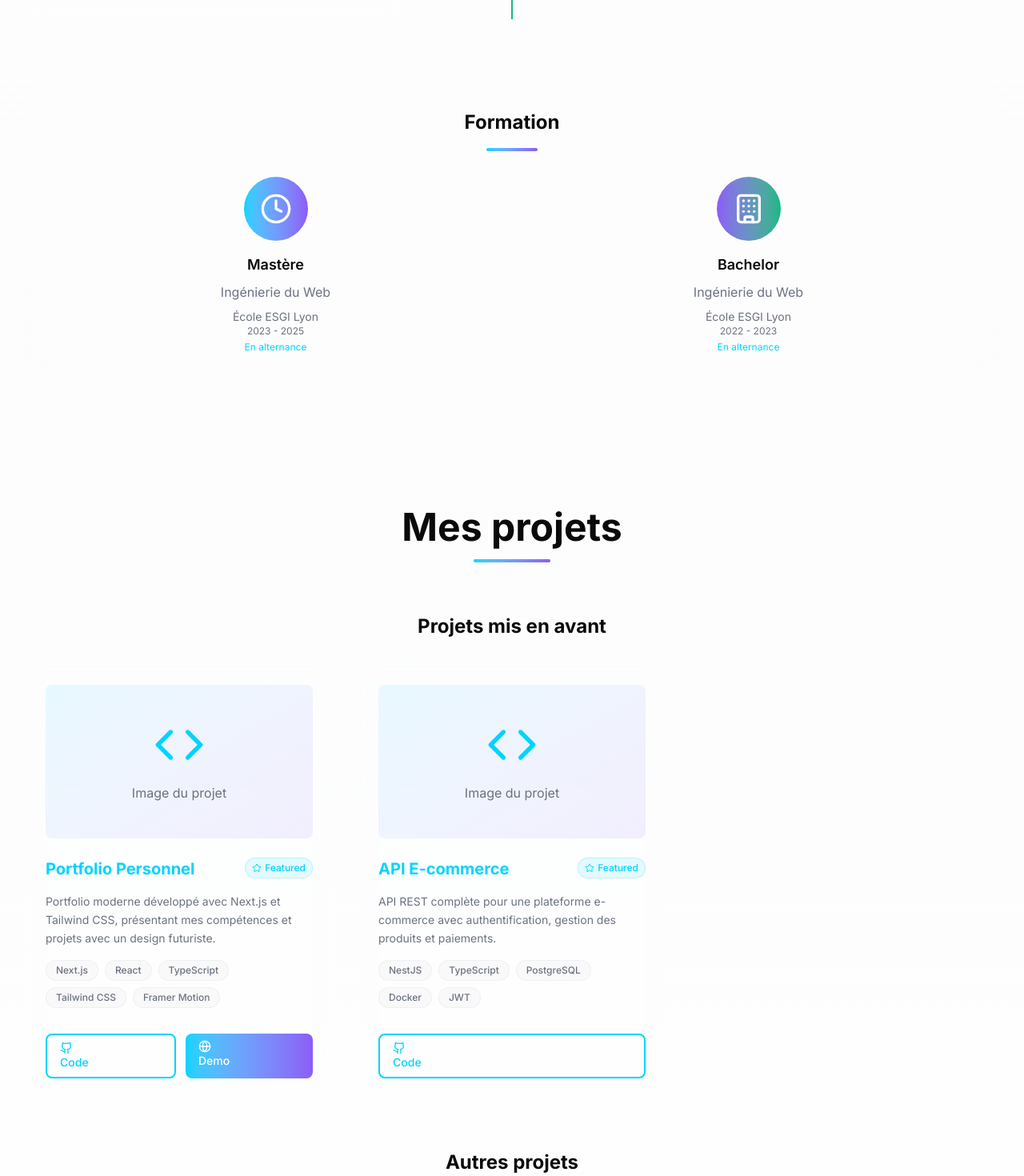
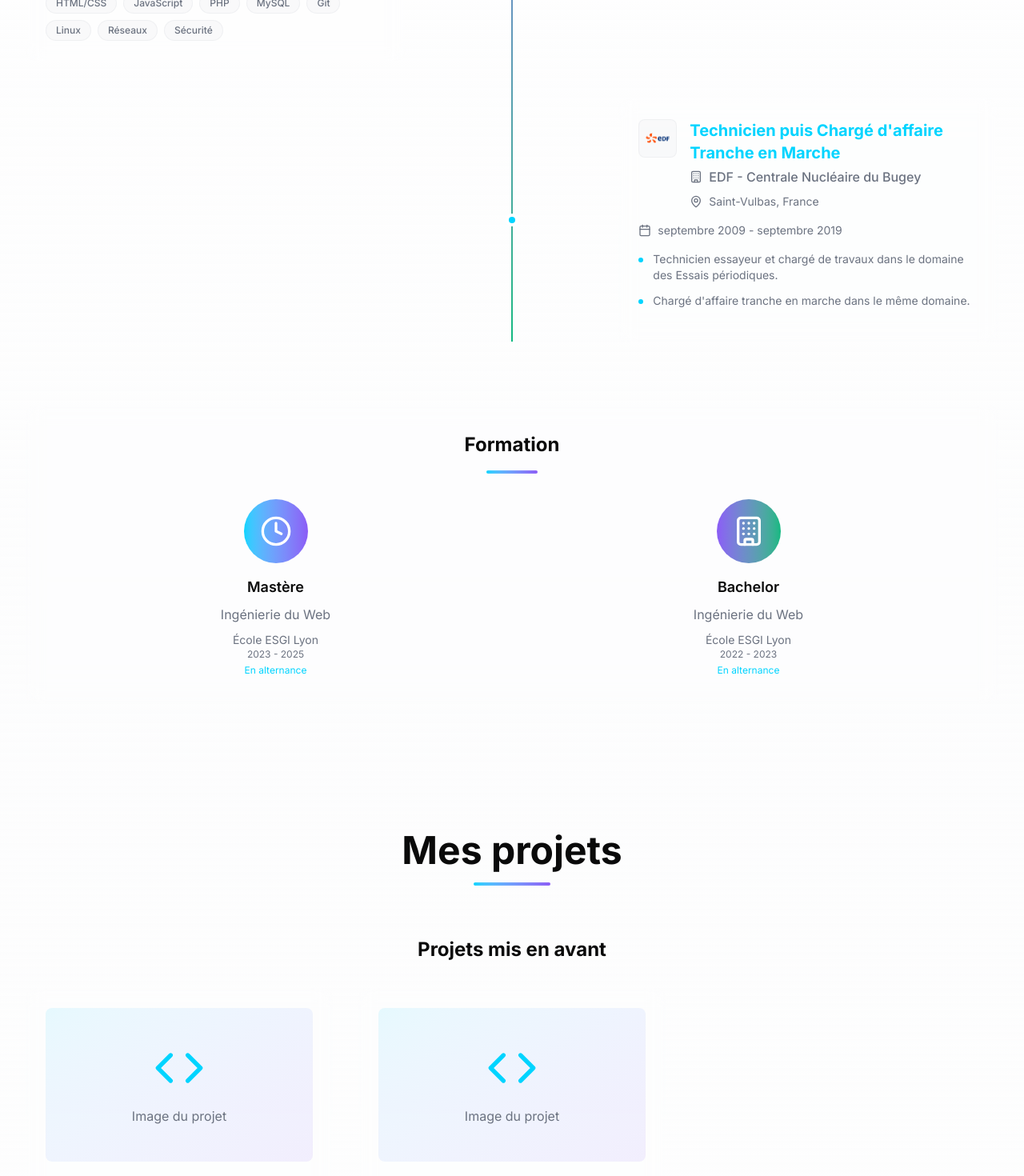
Before and after one commit to operdrix/portfolio, a Next.js app: page / in a window 1280 px wide. Shown: the part 5120-6590 px from the top of the page at 80% size. Built offline with nearby package versions, Linux system fonts and the light colour scheme.

Commit message:
feat: add new experience entry for EDF and update technologies handling in Experience component

```diff
--- a/src/app/_sections/Experience.tsx
+++ b/src/app/_sections/Experience.tsx
@@ -127,7 +127,7 @@ const Experience = () => {
 
                   {/* Technologies */}
                   <div className="flex flex-wrap gap-2">
-                    {experience.technologies.map((tech, techIndex) => (
+                    {experience.technologies && experience.technologies.map((tech, techIndex) => (
                       <motion.span
                         key={tech}
                         initial={{ opacity: 0, scale: 0.8 }}
--- a/src/data/personal.ts
+++ b/src/data/personal.ts
@@ -84,6 +84,7 @@ export const experiences: Experience[] = [
     endDate: "2023-06",
     current: false,
     description: [
+      "Début de reprise d'études après 10 ans d'expérience professionnelle.",
       "Formation en alternance en développement web et technologies modernes",
       "Projets pratiques et mise en œuvre de solutions informatiques",
       "Administration d'environnements système et réseaux",
@@ -92,6 +93,21 @@ export const experiences: Experience[] = [
     technologies: ["HTML/CSS", "JavaScript", "PHP", "MySQL", "Git", "Linux", "Réseaux", "Sécurité"],
     logo: "/esgi-logo.png"
   },
+  {
+    id: "edf-past",
+    title: "Technicien puis Chargé d'affaire Tranche en Marche",
+    company: "EDF - Centrale Nucléaire du Bugey",
+    location: "Saint-Vulbas, France",
+    startDate: "2009-09",
+    endDate: "2019-09",
+    current: false,
+    description: [
+      "Technicien essayeur et chargé de travaux dans le domaine des Essais périodiques.",
+      "Chargé d'affaire tranche en marche dans le même domaine.",
+    ],
+    logo: "/edf-logo.png"
+  },
+
 ];
 
 export const projects: Project[] = [
@@ -107,12 +123,12 @@ export const projects: Project[] = [
     category: "web"
   },
   {
-    id: "ecommerce-api",
-    title: "API E-commerce",
-    description: "API REST complète pour une plateforme e-commerce avec authentification, gestion des produits et paiements.",
-    image: "/projects/ecommerce-api.jpg",
+    id: "axigni-app",
+    title: "CRM Axignis",
+    description: "Projet de fin d'études pour la société Axignis. Application complète de gestion des ERP.",
+    image: "/projects/axignis-image.png",
     technologies: ["NestJS", "TypeScript", "PostgreSQL", "Docker", "JWT"],
-    githubUrl: "https://github.com/operdrix/ecommerce-api",
+    githubUrl: "https://github.com/Projet-annuel-Axignis",
     featured: true,
     category: "api"
   },
--- a/src/types/index.ts
+++ b/src/types/index.ts
@@ -16,7 +16,7 @@ export interface Experience {
   endDate?: string;
   current: boolean;
   description: string[];
-  technologies: string[];
+  technologies?: string[];
   logo?: string;
 }
 
```
Also changed, not shown: public/projets/axignis-image.png (added).
